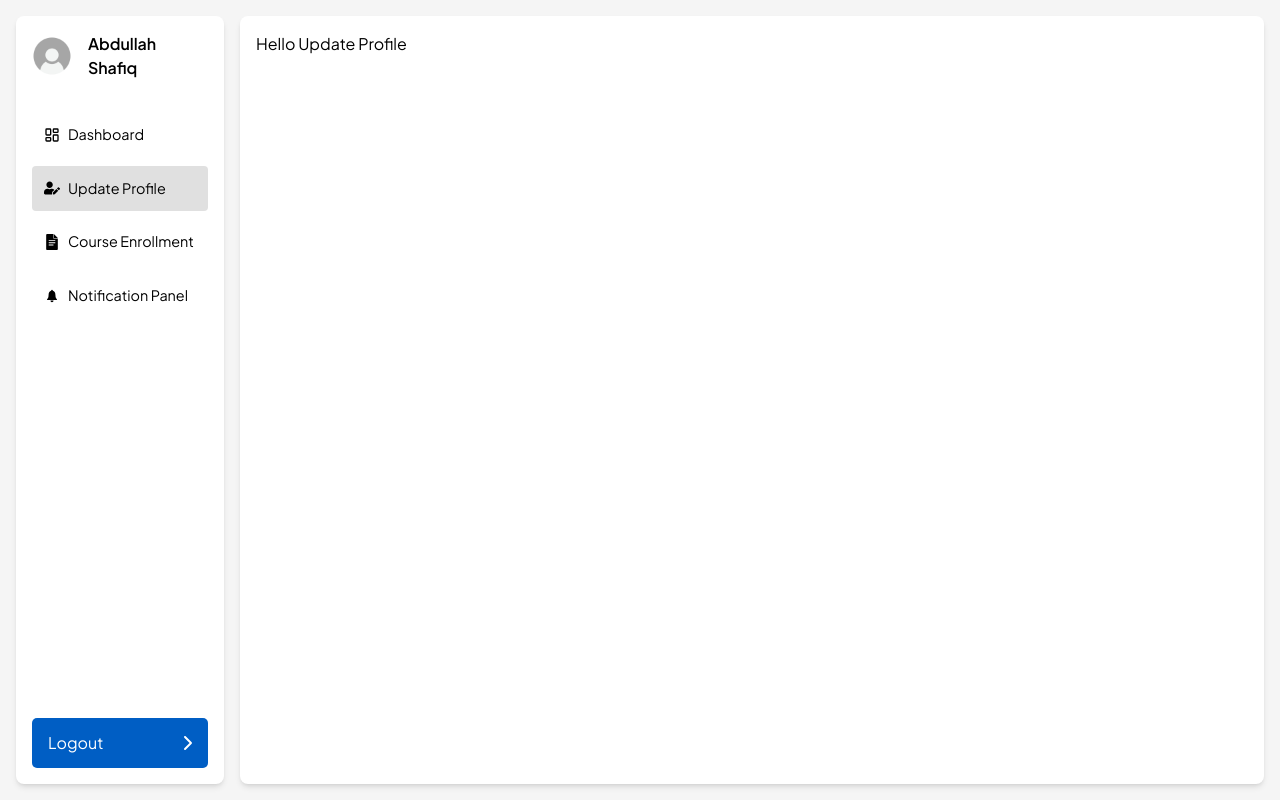
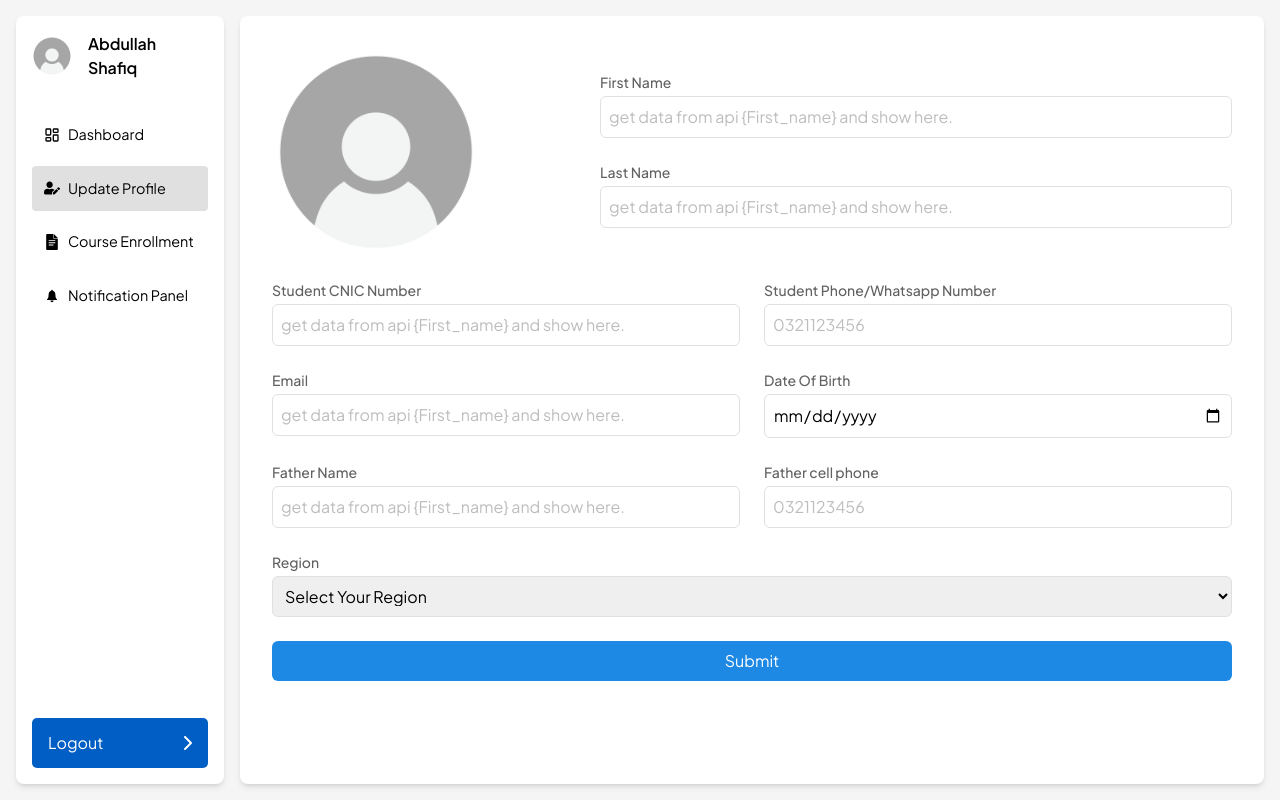
Before and after one commit to asghar4415/SMIT-admissionportal-student, a React (Vite) app: page /updateProfile in a window 1280 px wide. Built offline with nearby package versions, Linux system fonts and the light colour scheme; a web font is replaced by a local one.

Commit message:
update profile UI done

```diff
--- a/src/pages/Dashboard/updateProfile.jsx
+++ b/src/pages/Dashboard/updateProfile.jsx
@@ -1,15 +1,114 @@
-import React from 'react'
+import React from 'react';
 import Sidebar from '../../components/Sidebar';
+import ProfilePic from "/img/profile.jpg"; // Replace with the actual image source
 
-const updateProfile = () => {
+const UpdateProfile = () => {
   return (
     <div className="flex flex-col md:flex-row bg-gray-100 min-h-screen p-4">
       <Sidebar />
-      <div className="flex-1 bg-white p-4 rounded-lg shadow-md ml-0 md:ml-4 mt-4 md:mt-0">
-        <h1>Hello Update Profile</h1>
+      <div className="flex-1 bg-white p-8 rounded-lg shadow-md ml-0 md:ml-4 mt-4 md:mt-0">
+        <div className="grid grid-cols-1 md:grid-cols-3 gap-6 mb-6 items-start">
+          <div className="md:col-span-1 flex justify-center items-center md:justify-start">
+            <img
+              className="rounded-full md:w-52 md:h-52 w-32 h-32"
+              src={ProfilePic}
+              alt="Profile"
+            />
+          </div>
+          <div className="md:col-span-2 grid grid-cols-1 md:grid-cols-1 gap-6 md:pt-6">
+            <div>
+              <label className="block text-sm font-medium text-gray-700">First Name</label>
+              <input
+                type="text"
+                className="mt-1 p-2 w-full border border-gray-300 rounded-md"
+                placeholder="get data from api {First_name} and show here."
+              />
+            </div>
+            <div>
+              <label className="block text-sm font-medium text-gray-700">Last Name</label>
+              <input
+                type="text"
+                className="mt-1 p-2 w-full border border-gray-300 rounded-md"
+                placeholder="get data from api {First_name} and show here."
+              />
+            </div>
+          </div>
+        </div>
+        <div className="grid grid-cols-1 md:grid-cols-2 gap-6">
+          <div>
+            <label className="block text-sm font-medium text-gray-700">Student CNIC Number</label>
+            <input
+              type="text"
+              className="mt-1 p-2 w-full border border-gray-300 rounded-md"
+              placeholder="get data from api {First_name} and show here."
+            />
+          </div>
+          <div>
+            <label className="block text-sm font-medium text-gray-700">Student Phone/Whatsapp Number</label>
+            <input
+              type="text"
+              className="mt-1 p-2 w-full border border-gray-300 rounded-md"
+              placeholder="0321123456"
+            />
+          </div>
+          <div>
+            <label className="block text-sm font-medium text-gray-700">Email</label>
+            <input
+              type="email"
+              className="mt-1 p-2 w-full border border-gray-300 rounded-md"
+              placeholder="get data from api {First_name} and show here."
+            />
+          </div>
+          <div>
+            <label className="block text-sm font-medium text-gray-700">Date Of Birth</label>
+            <input
+              type="date"
+              className="mt-1 p-2 w-full border border-gray-300 rounded-md"
+            />
+          </div>
+          <div>
+            <label className="block text-sm font-medium text-gray-700">Father Name</label>
+            <input
+              type="text"
+              className="mt-1 p-2 w-full border border-gray-300 rounded-md"
+              placeholder="get data from api {First_name} and show here."
+            />
+          </div>
+          <div>
+            <label className="block text-sm font-medium text-gray-700">Father cell phone</label>
+            <input
+              type="text"
+              className="mt-1 p-2 w-full border border-gray-300 rounded-md"
+              placeholder="0321123456"
+            />
+          </div>
+          <div className="col-span-1 md:col-span-2">
+            <label className="block text-sm font-medium text-gray-700">Region</label>
+            <select
+              className="mt-1 p-2 w-full border border-gray-300 rounded-md"
+            >
+              <option>Select Your Region</option>
+              <option>Punjab</option>
+              <option>Sindh</option>
+              <option>Khyber Pakhtunkhwa</option>
+              <option>Balochistan</option>
+              <option>Gilgit-Baltistan</option>
+              <option>Azad Jammu and Kashmir</option>
+              <option>Islamabad Capital Territory</option>
+            </select>
+          </div>
+        </div>
+        <div className="mt-6">
+          <button
+            type="submit"
+            className="bg-blue-600 text-white py-2 px-4 w-full rounded-md hover:bg-blue-700"
+          >
+            Submit
+          </button>
+        </div>
       </div>
     </div>
-  )
+  );
 }
 
-export default updateProfile
+export default UpdateProfile;
```
